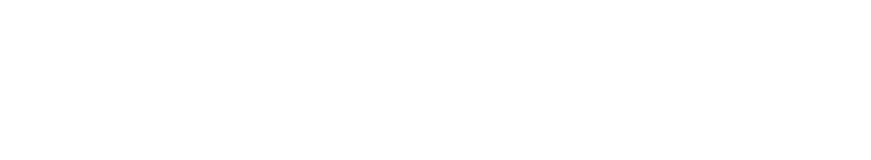
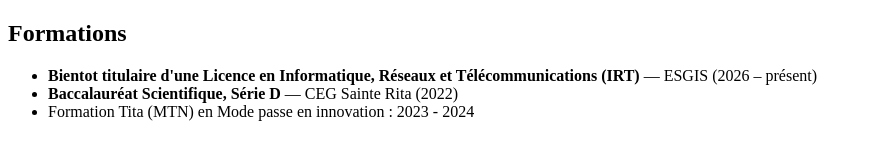
Before and after one commit to mdagnisse-cyber/mon-cv, a plain HTML site: page index.html in a window 1280 px wide. Shown: the whole page, without its empty margins (0-871 px from the left). Drawn offline with Linux system fonts and the light colour scheme.

Commit message:
mise en place de la section formations

```diff
--- a/index.html
+++ b/index.html
@@ -7,6 +7,13 @@
     <link rel="stylesheet" href="style.css">
 </head>
 <body>
-
+    <!-- ====== Formations ====== -->
+    <section id="formations">
+        <h2>Formations</h2>
+        <ul>
+            <li><strong>Bientot titulaire d'une Licence en Informatique, Réseaux et Télécommunications (IRT)</strong> — ESGIS (2026 – présent)</li>
+            <li><strong>Baccalauréat Scientifique, Série D</strong> — CEG Sainte Rita (2022)</li>
+            <li>Formation Tita (MTN) en Mode passe en innovation : 2023 - 2024</li>
+    </section>
 </body>
 </html>
```
